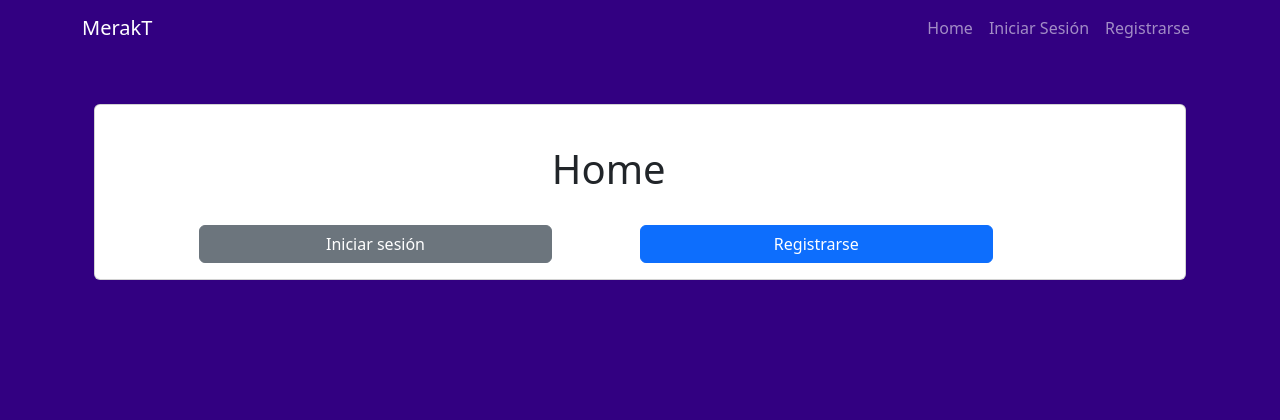
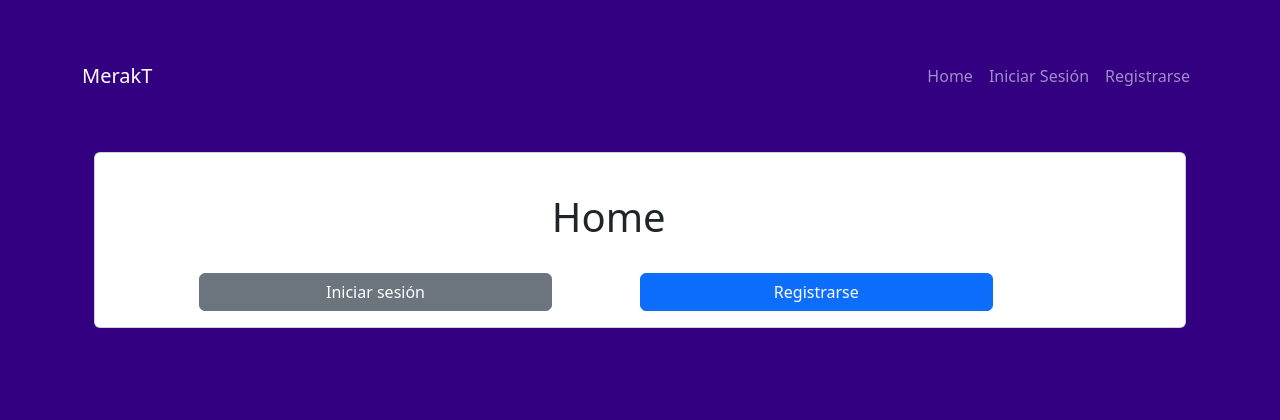
Before and after one commit to Leonard3456/login-y-registro-mtk, a Django app: page / in a window 1280 px wide. Shown: the top 420 px of the page. Run offline with Django 5.2, Linux system fonts and the light colour scheme; some libraries are stand-ins or nearby versions.

Commit message:
firts commit

```diff
--- a/tasks/templates/_navbar.html
+++ b/tasks/templates/_navbar.html
@@ -1,4 +1,4 @@
-<nav class="navbar navbar-expand-lg navbar-dark " style="background-color: #320081;">
+<nav class="navbar navbar-expand-lg navbar-dark mt-5" style="background-color: #320081;">
   <div class="container">
     <a class="navbar-brand" href="/">MerakT</a>
     <button
--- a/tasks/templates/base.html
+++ b/tasks/templates/base.html
@@ -4,9 +4,8 @@
     <meta charset="UTF-8" />
     <meta http-equiv="X-UA-Compatible" content="IE=edge" />
     <meta name="viewport" content="width=device-width, initial-scale=1.0" />
-    <title>Django CRUD</title>
+    <title>Django Registro y login</title>
     <link rel="stylesheet" href="https://cdn.jsdelivr.net/npm/bootstrap@5.2.0/dist/css/bootstrap.min.css">
-
     <link rel="stylesheet" href="style.css">
   </head>
 
```
Also changed, not shown: db.sqlite3.
